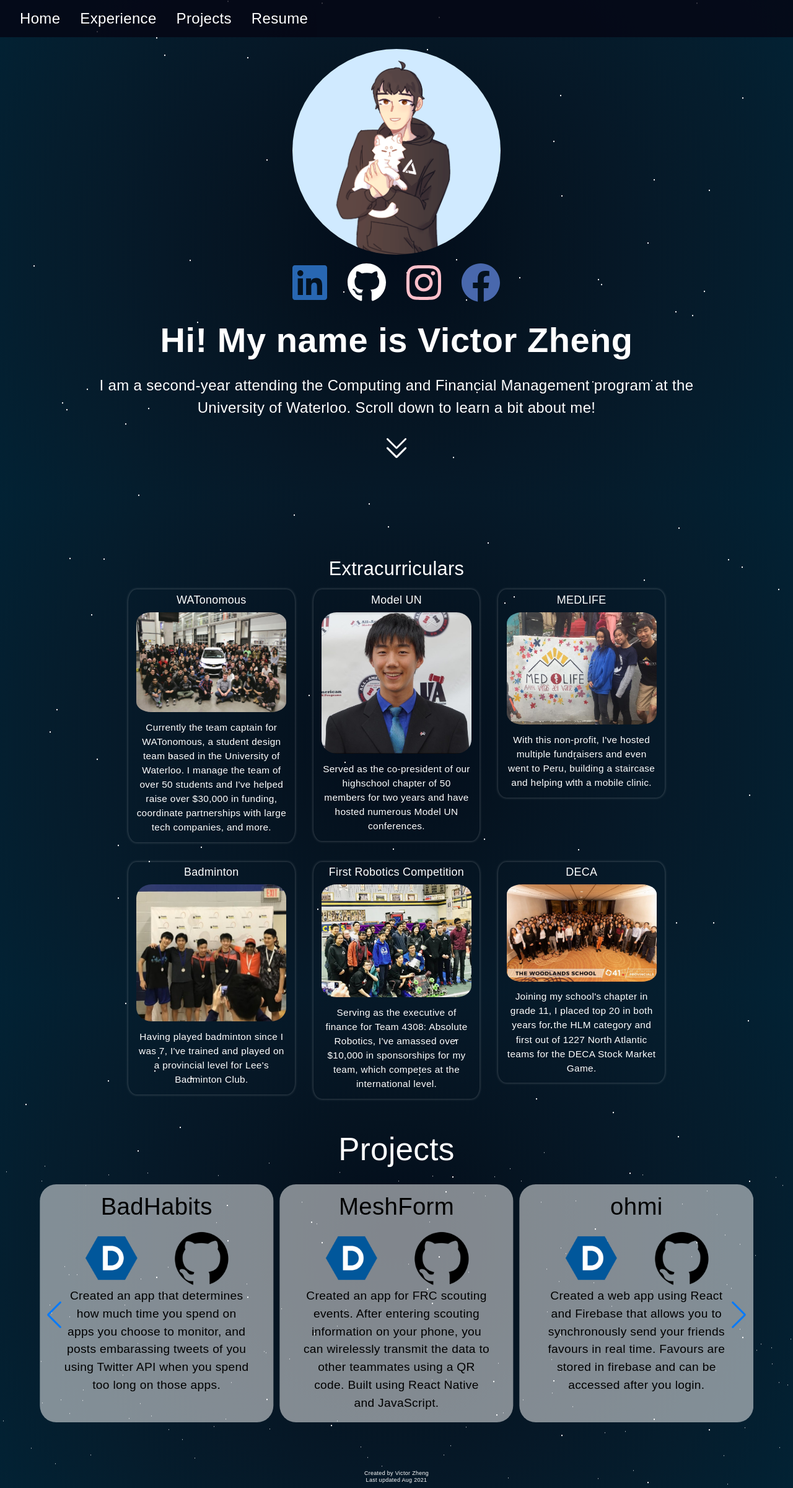
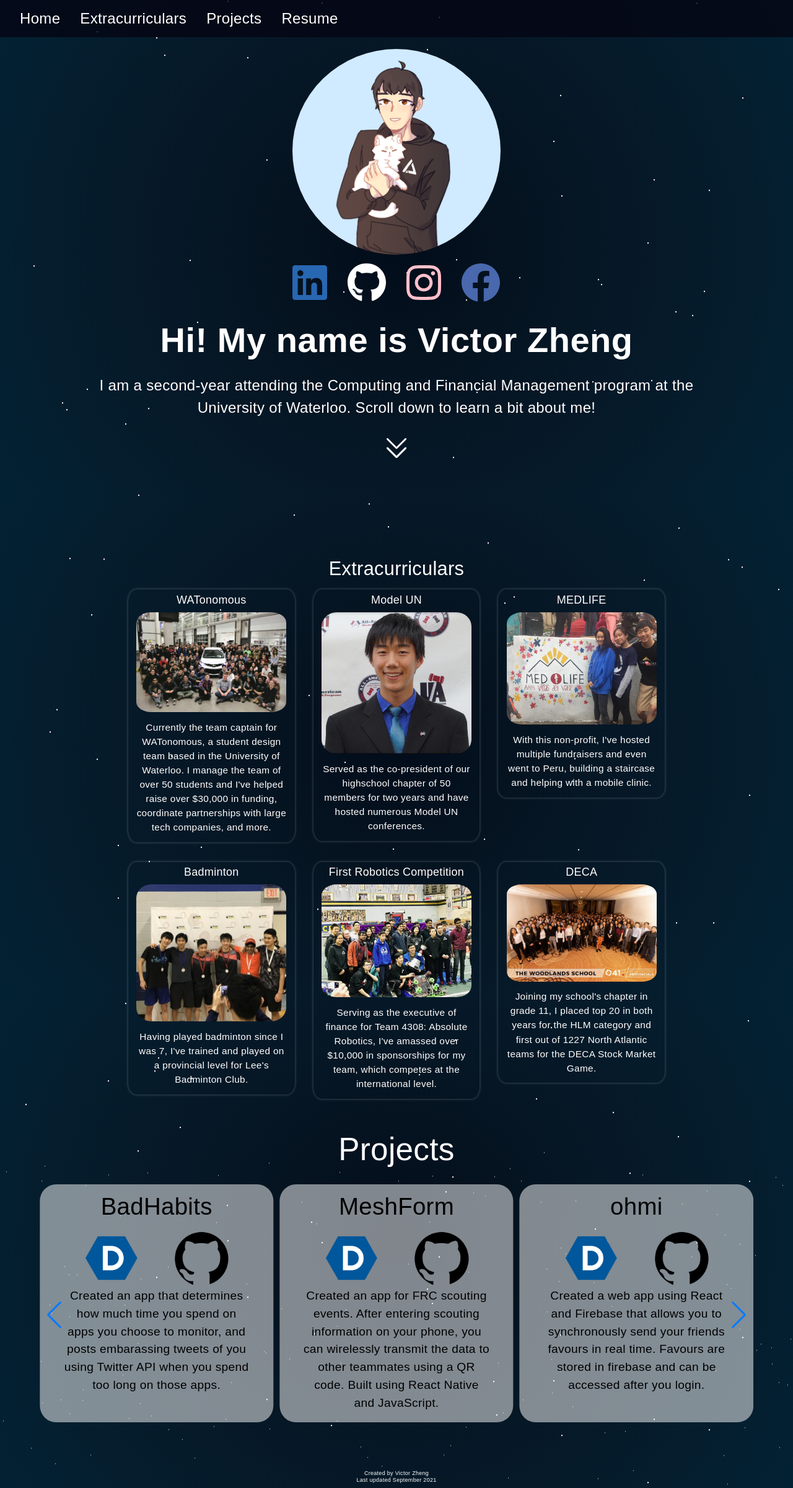
Before and after one commit to victorzheng02/oldwebsite, a React (Create React App) app: page / in a window 1280 px wide. Shown: the whole page at 62% size. Built offline with nearby package versions, Linux system fonts and the light colour scheme.

Commit message:
refactor, cleanup

```diff
--- a/src/components/MyApp.js
+++ b/src/components/App.js
@@ -1,4 +1,4 @@
-import React, {useEffect, ReactDOM} from "react";
+import React, {useEffect} from "react";
 import Header from "./Header";
 import NavBar from "./Navbar";
 import Experience from "./Experience";
--- a/src/components/Footer.js
+++ b/src/components/Footer.js
@@ -6,7 +6,7 @@ class Footer extends React.Component {
       <h3 id="footer">
         Created by Victor Zheng
         <br />
-        Last updated Aug 2021
+        Last updated September 2021
       </h3>
     );
   }
--- a/src/components/Navbar.js
+++ b/src/components/Navbar.js
@@ -1,5 +1,4 @@
 import React from "react";
-import AppBar from "@material-ui/core/AppBar";
 import useScrollTrigger from "@material-ui/core/useScrollTrigger";
 import Slide from "@material-ui/core/Slide";
 import Navbar from "react-bootstrap/Navbar";
@@ -26,7 +25,7 @@ export default function NavBar(props) {
                 Home
               </Nav.Link>
               <Nav.Link id="NavBarItem" href="#experience">
-                Experience
+                Extracurriculars
               </Nav.Link>
               <Nav.Link id="NavBarItem" href="#projects">
                 Projects
--- a/src/index.js
+++ b/src/index.js
@@ -1,6 +1,6 @@
 import React from "react"
 import ReactDOM from "react-dom"
-import { App } from "./components/MyApp.js"
+import { App } from "./components/App.js"
 import './css/style.css'
 import './css/bg.css'
 import 'bootstrap/dist/css/bootstrap.min.css';
```
Also changed, not shown: package.json (+7 -1 lines), 2 other files (tests, documents, lock files or other folders).
